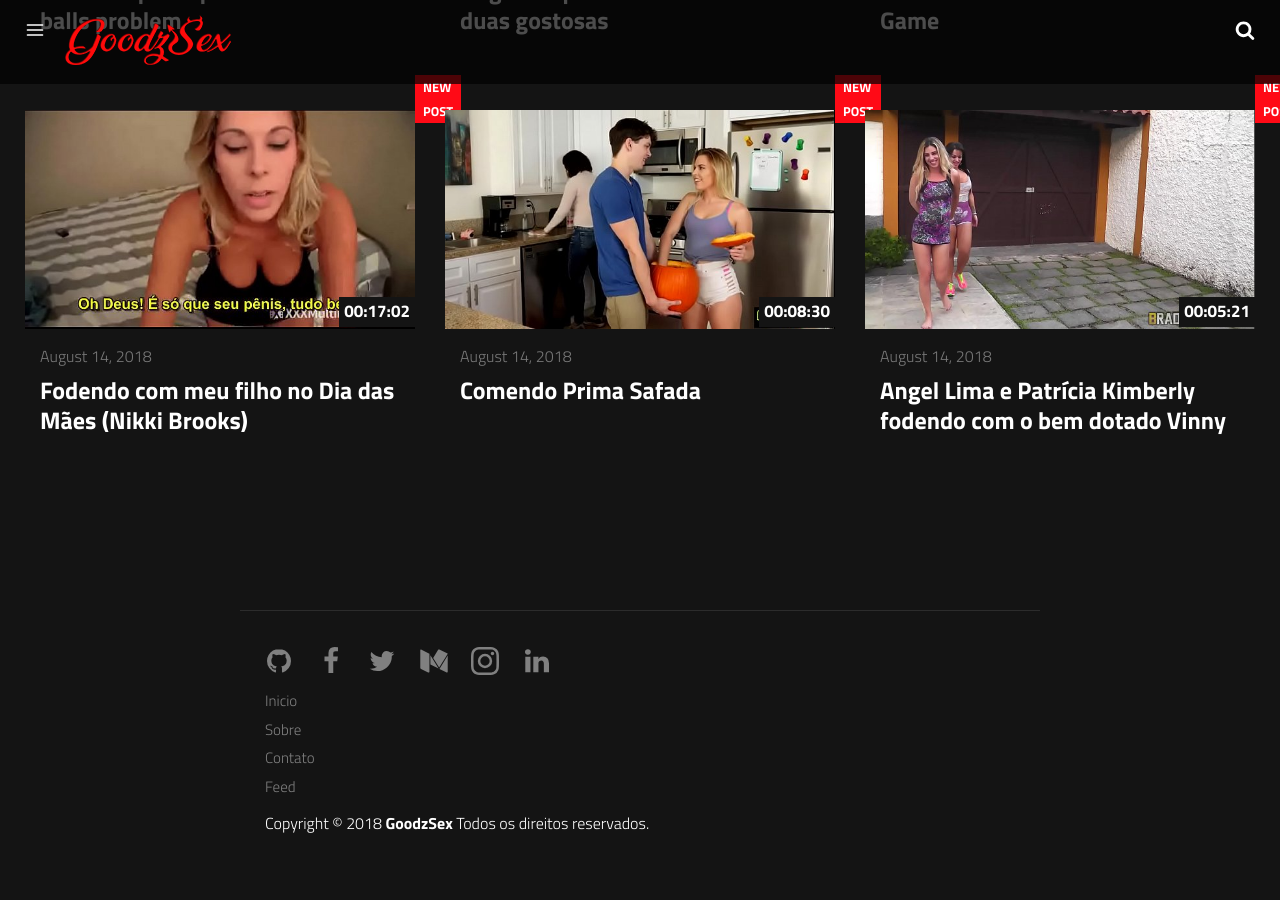
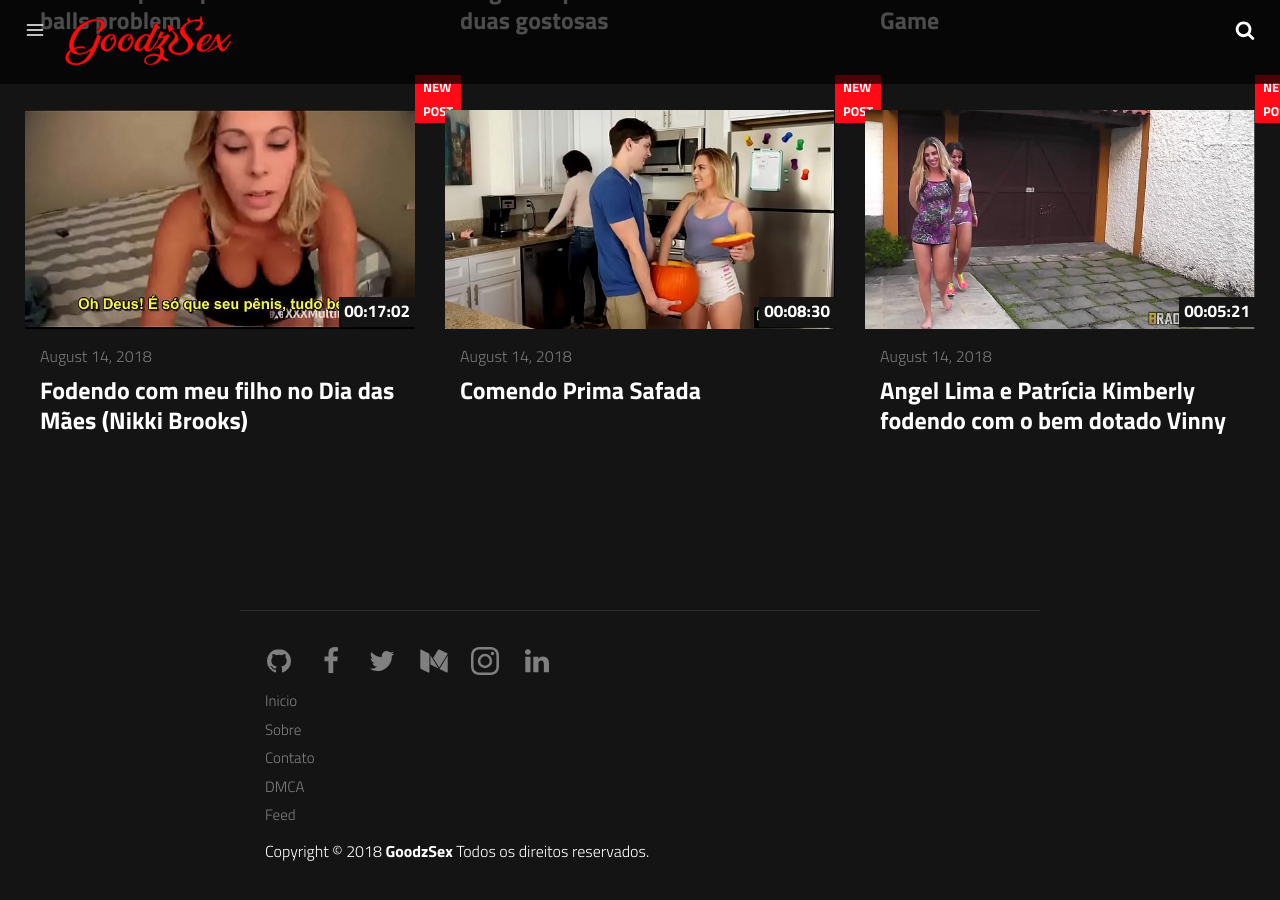
Before and after one commit to guiadamusculacao/guiadamusculacao, a Jekyll site: the page built from index.md, in a window 1280 px wide and 900 px high, scrolled down 5842 px. Built offline with Jekyll 4.4.1, drawn with Linux system fonts in a browser that asks for light colours; before the commit the page ends 6714 px from its top, so only the background shows below that.

Commit message:
Update _config.yml

```diff
--- a/_config.yml
+++ b/_config.yml
@@ -38,6 +38,8 @@ links:
     url: /sobre/
   - title: Contato
     url: /contato/
+  - title: DMCA
+    url: /dmca/
 
 # Exclude my node related stuff
 exclude: ['package.json', 'src', 'node_modules']
```
